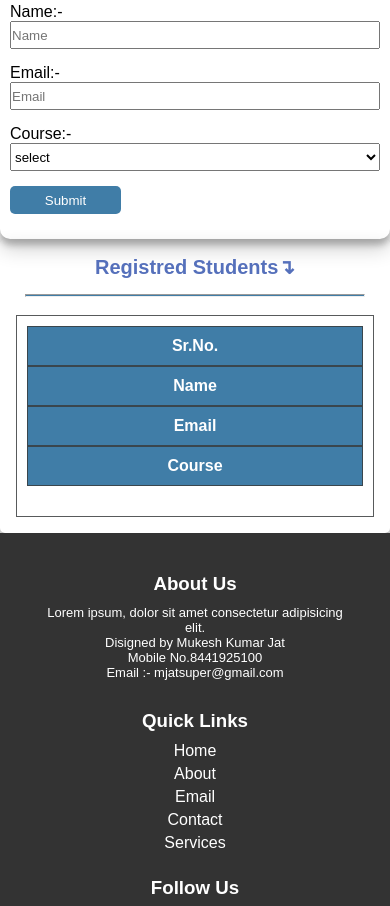
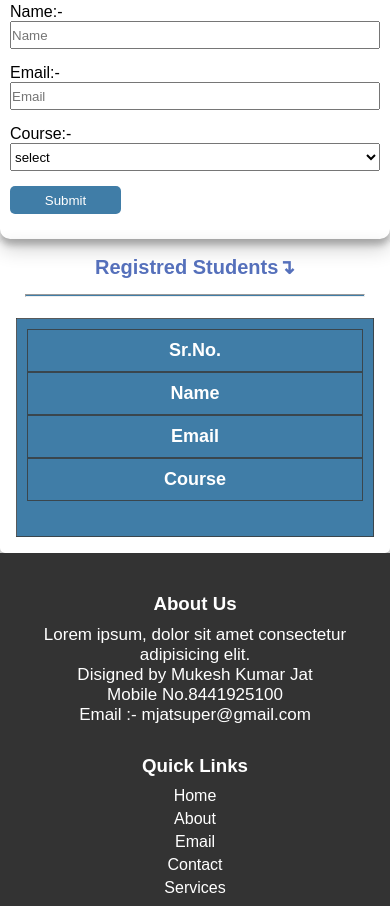
Before and after one commit to MukeshHC186/Monthly-Examination-May-, a plain HTML site: page index.html in a window 390 px wide. Shown: the part 464-1370 px from the top of the page. Drawn offline with Linux system fonts and the light colour scheme.

Commit message:
task completed

```diff
--- a/style.css
+++ b/style.css
@@ -228,16 +228,17 @@
     width: 100%;
   }
   .display_data {
+    font-size: large;
     padding: 1rem;
     width: 100%;
     border-radius: 5px;
   }
-  td,th,table,thead,tr{
+  td,th,tr{
     display: block;
-    /* padding: 10px; */
+    padding: 10px;
   }
   tr{
-    margin-bottom: 20px;
+    margin-bottom: 25px;
   }
   tbody{
     width: 100%;
@@ -251,7 +252,7 @@ td{
     border-radius: 7px;
   }
  p{
-    font-size: 13px;
+    font-size: 17px;
  }
     #main_footer {
       display: block;
```
